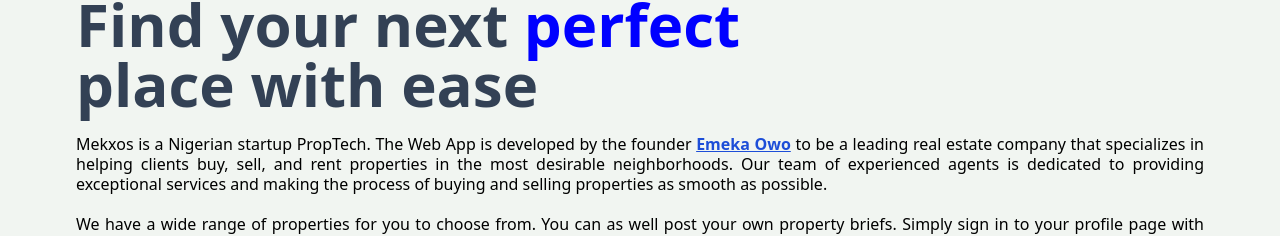
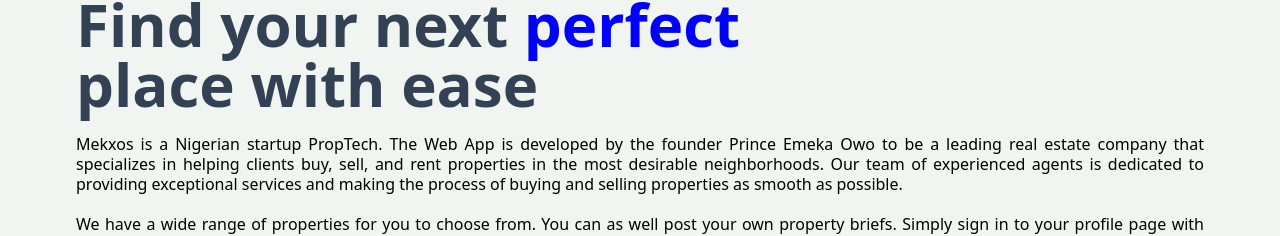
Before and after one commit to handy-codes/mekxus-properties, a React (Vite) app in the folder client/: page / in a window 1280 px wide. Shown: the part 120-356 px from the top of the page. Built offline with nearby package versions, Linux system fonts and the light colour scheme; no server answers.

Commit message:
minor fix

```diff
--- a/client/src/pages/Home.jsx
+++ b/client/src/pages/Home.jsx
@@ -55,7 +55,7 @@
           place with ease
         </h1>
         <div className='text-black text-xs sm:text-sm'>
-          <p className='text-[16px] text-justify'>Mekxos is a Nigerian startup PropTech. The Web App is developed by the founder <a className='text-blue-700 font-bold underline' href="https://emekaowo-portfolio.netlify.app" target='blank'>Emeka Owo</a> to be a leading real estate company that specializes in helping clients buy, sell, and rent properties in the most desirable neighborhoods. Our team of experienced agents is dedicated to providing exceptional services and making the process of buying and selling properties as smooth as possible.</p>
+          <p className='text-[16px] text-justify'>Mekxos is a Nigerian startup PropTech. The Web App is developed by the founder Prince Emeka Owo to be a leading real estate company that specializes in helping clients buy, sell, and rent properties in the most desirable neighborhoods. Our team of experienced agents is dedicated to providing exceptional services and making the process of buying and selling properties as smooth as possible.</p>
           <br />
           <p className='text-[16px] text-justify'>We have a wide range of properties for you to choose from. You can as well post your own property briefs. Simply sign in to your profile page with your google account or sign up with your email. Next, click on your profile icon above to upload a picture and update your profile. You can now click on Create Listing to create your own property briefs.
             Finally, when a client click on your brief, he can contact you as the Landlord/Agent and send you an enquiry email.
```
Also changed, not shown: 1 other file (tests, documents, lock files or other folders).
